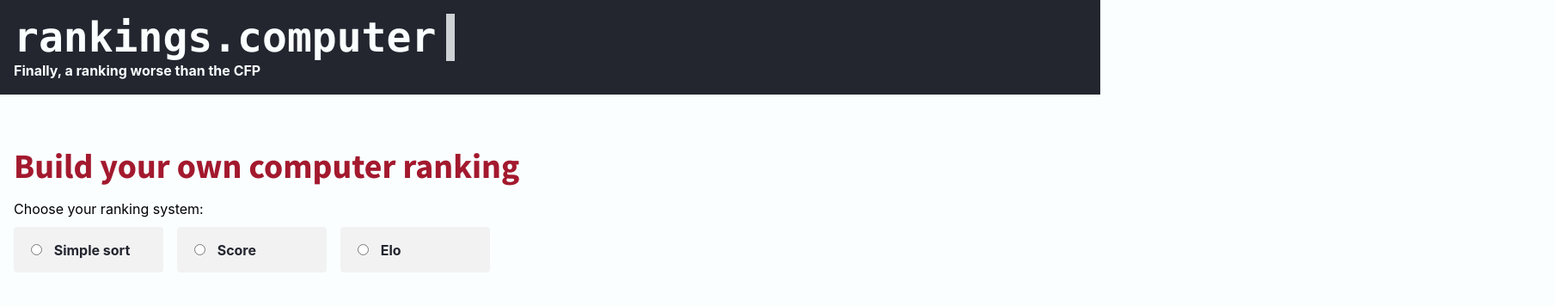
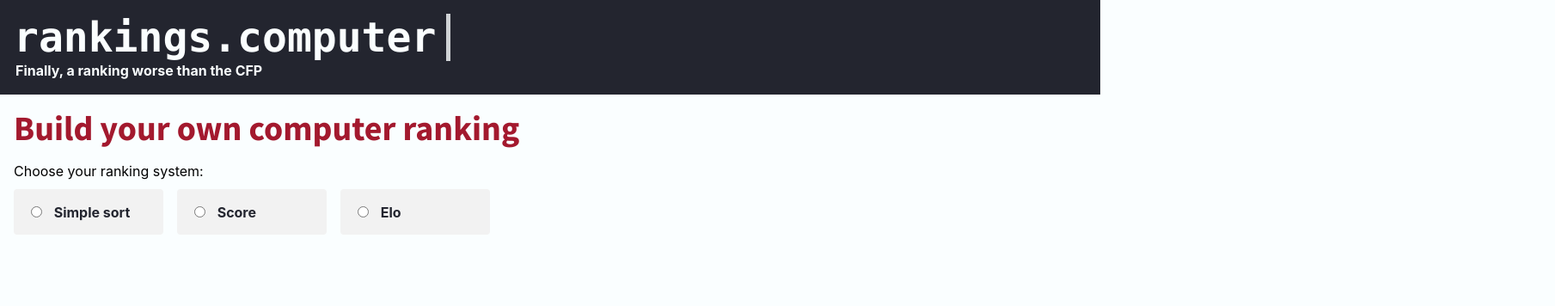
Before and after one commit to alanhussey/cfb-rankings-computer, a React (Create React App) app: page / in a window 1280 px wide. Shown: the top 356 px of the page at 86% size, 1809 px wide, since content can reach past the window. Built offline with nearby package versions, Linux system fonts and the light colour scheme; no server answers; a web font is replaced by a local one.

Commit message:
fix header

```diff
--- a/src/App.css
+++ b/src/App.css
@@ -39,10 +39,9 @@ header h1 {
   font-family: var(--font-family-code);
   color: var(--theme-white);
   margin-bottom: 0;
-  margin-right: 100vw;
   display: inline-block;
   padding-right: 0.25em;
-  border-right: 10px solid var(--theme-white);
+  border-right: 5px solid var(--theme-white);
   animation: cursor-blink 1s steps(5, start) infinite;
 }
 @keyframes cursor-blink {
@@ -52,8 +51,14 @@ header h1 {
 }
 header h1 + small {
   color: var(--theme-white);
+  display: block;
   font-size: 1em;
   font-weight: var(--font-weight-display);
+  padding-left: 2px;
+}
+
+main > h2:first-of-type {
+  margin-top: 0;
 }
 
 p,
```
